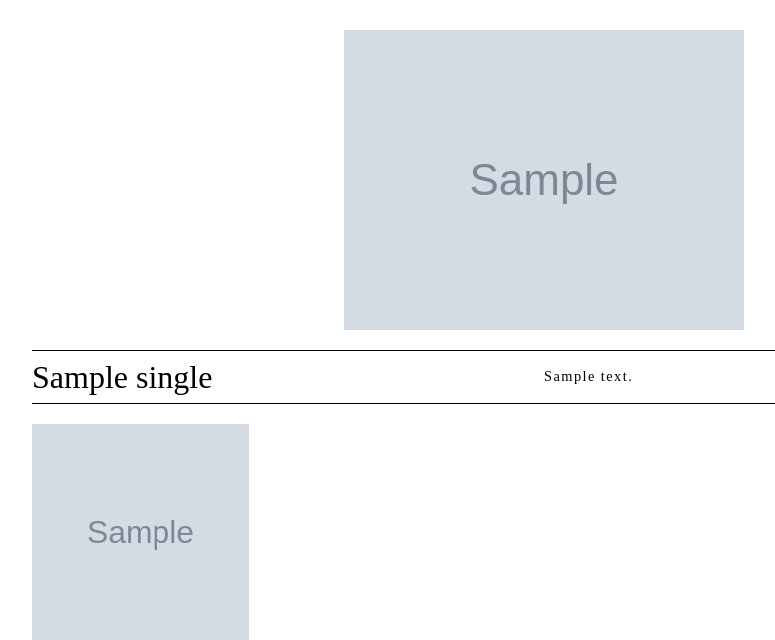
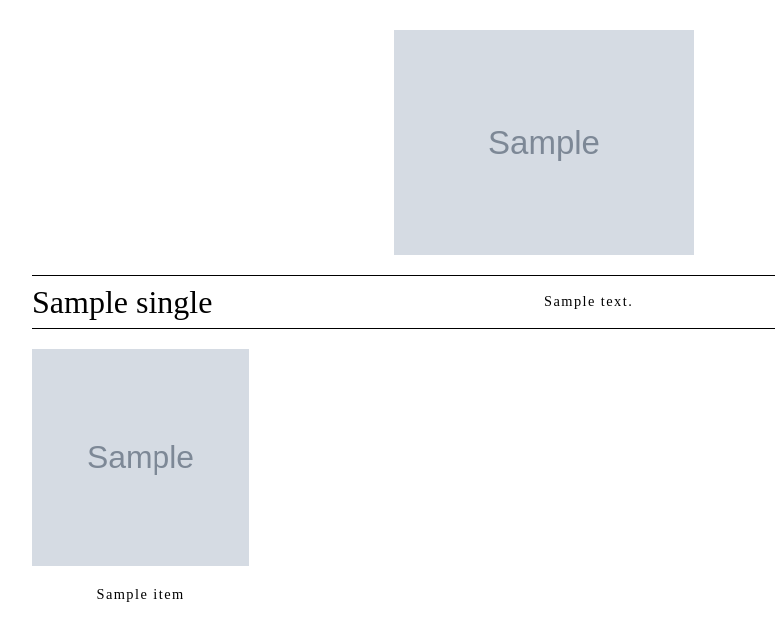
Before and after one commit to Arlefreak/vov, a Django app: template store/templates/products__list.html in a window 1280 px wide. Shown: the part 102-742 px from the top of the page, without its empty margins (96-871 px from the left). After the commit the page ends 704 px from the top, so only its background shows below. Run offline with Django 3.2, Linux system fonts and the light colour scheme; the template is opened without the code that fills it: most values are stand-ins (such as "Sample title", 1, 10 or a date in 2020); grey boxes marked "Sample" are stand-in pictures; some libraries are stand-ins or nearby versions.

Commit message:
Changed how main image works

```diff
--- a/front/src/css/catalog.styl
+++ b/front/src/css/catalog.styl
@@ -38,9 +38,12 @@
     width 100%
     margin 0 auto 20px auto
     img
+        width 100%
         max-width 100%
         display block
         margin auto
+        &.category
+            max-width 300px
 .item-info
     border 1px solid $black
     border-right none
--- a/front/src/products__list.html
+++ b/front/src/products__list.html
@@ -4,7 +4,7 @@
 <main class="wrapper">
     <section class="main-image">
         {% if single.image %}
-            <img src="{{ single.image.url }}" alt="{{ single.name }}"/>
+            <img class="category" src="{{ single.image.url }}" alt="{{ single.name }}"/>
         {% endif %}
     </section>
     <section class="item-info">
--- a/store/static/css/style.css
+++ b/store/static/css/style.css
@@ -584,9 +584,13 @@ a {
   margin: 0 auto 20px auto;
 }
 .main-image img {
+  width: 100%;
   max-width: 100%;
   display: block;
   margin: auto;
+}
+.main-image img.category {
+  max-width: 300px;
 }
 .item-info {
   border: 1px solid #000;
--- a/store/templates/products__list.html
+++ b/store/templates/products__list.html
@@ -4,7 +4,7 @@
 <main class="wrapper">
     <section class="main-image">
         {% if single.image %}
-            <img src="{{ single.image.url }}" alt="{{ single.name }}"/>
+            <img class="category" src="{{ single.image.url }}" alt="{{ single.name }}"/>
         {% endif %}
     </section>
     <section class="item-info">
```
